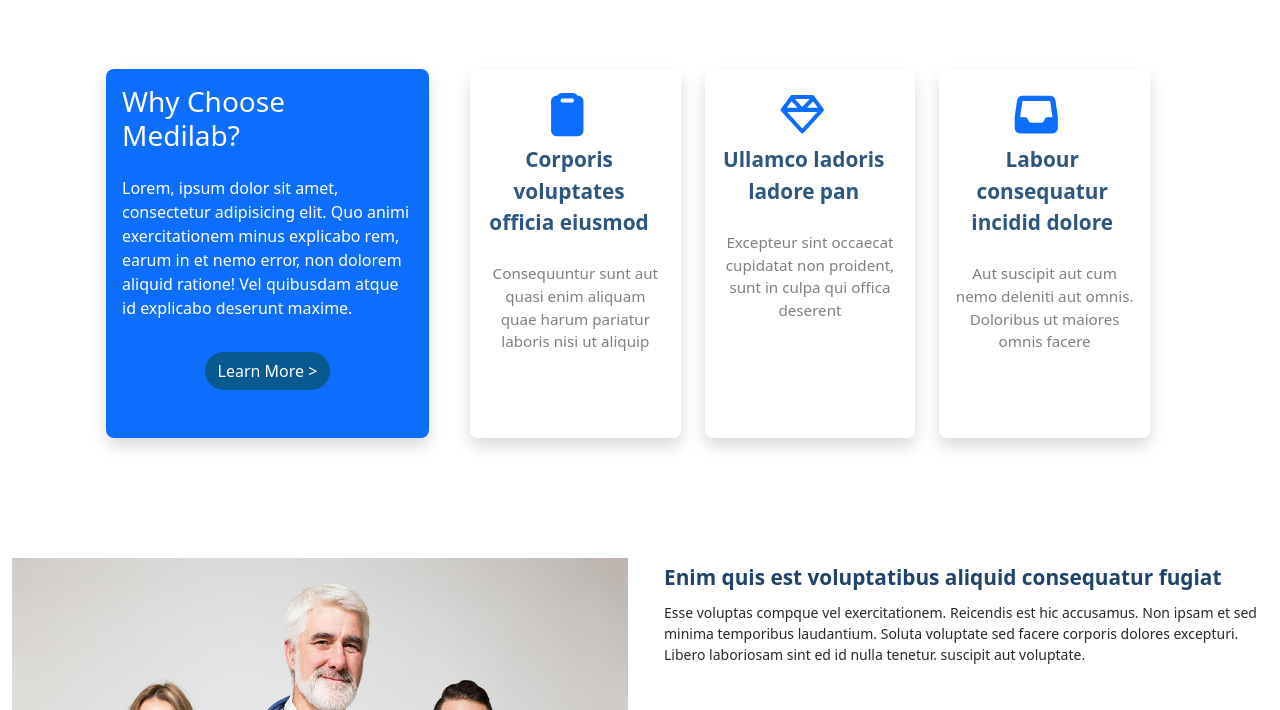
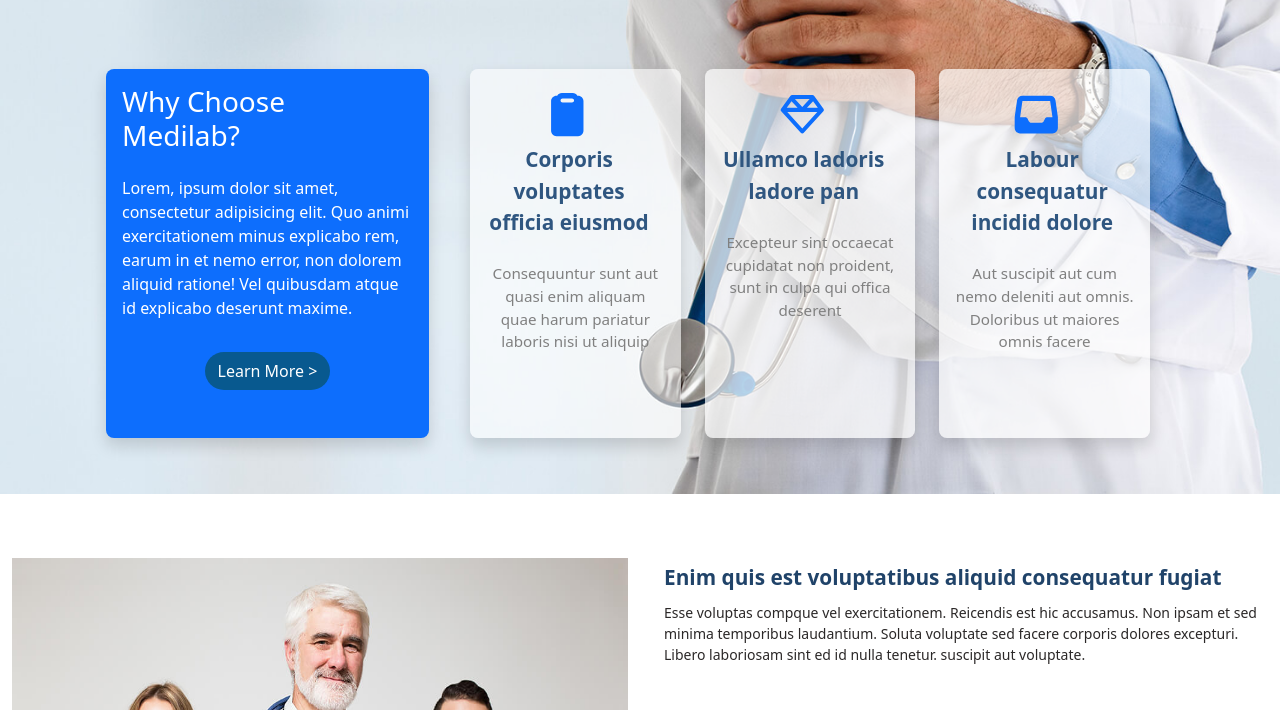
Before and after one commit to LilTCode/Modilab-Project, a plain HTML site: page index.html in a window 1280 px wide. Shown: the part 352-1062 px from the top of the page. Drawn offline with Linux system fonts and the light colour scheme; the site is published under a folder, as on GitHub Pages, so addresses that start at the root find nothing.

Commit message:
Refactor CSS for improved readability and organization

```diff
--- a/css/main.css
+++ b/css/main.css
@@ -27,7 +27,7 @@
     border-bottom: 4px solid #0761c0;
 }*/
 .container-1 {
-  background-image: url("/img/hero-bg.jpg");
+  background-image: url("../img/hero-bg.jpg");
   width: 100%;
   background-repeat: no-repeat;
   background-position: center;
```
